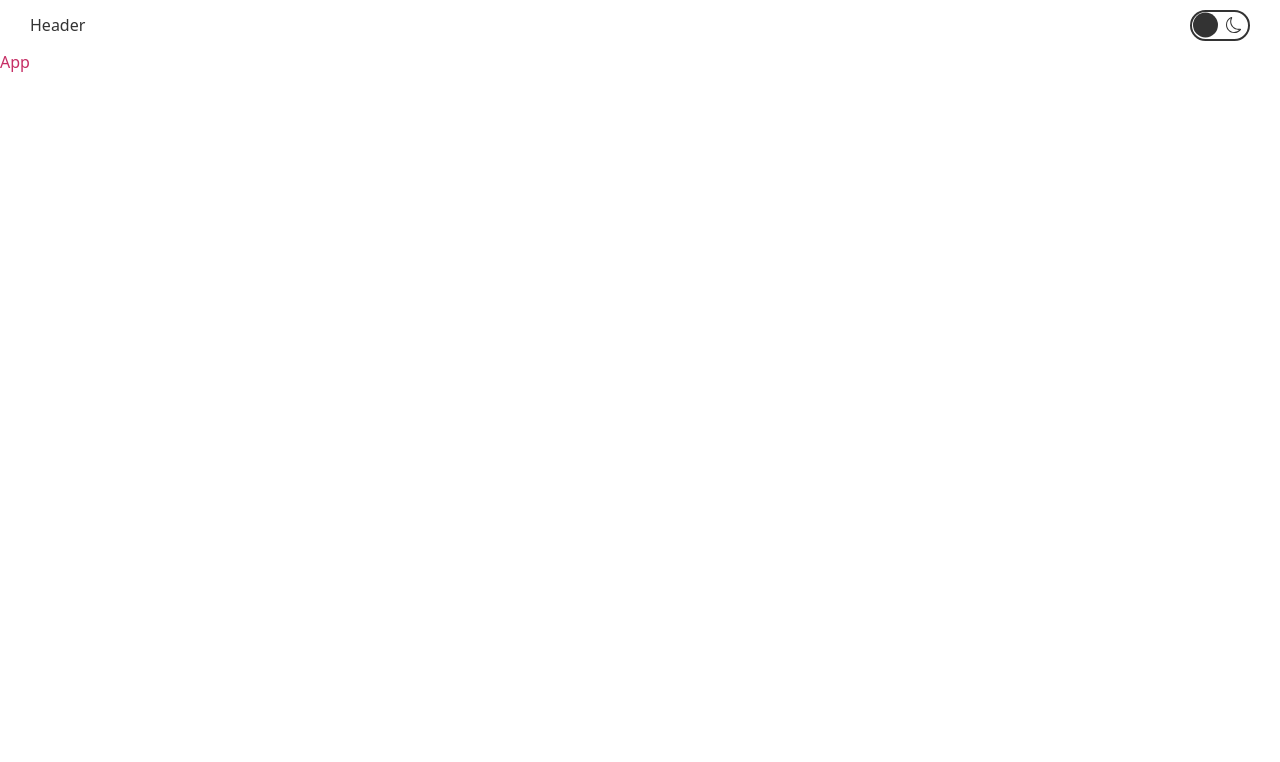
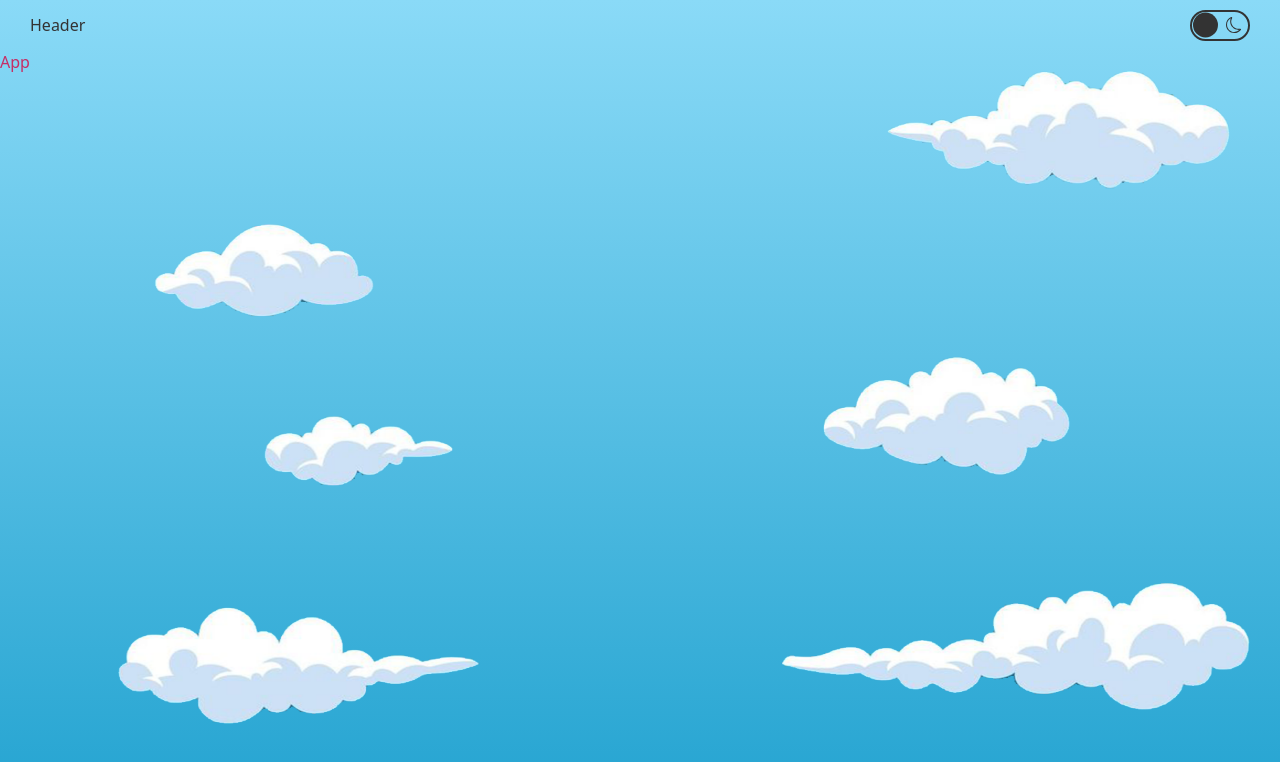
Before and after one commit to victor-hsl/skylists, a React (Create React App) app: page / in a window 1280 px wide. Shown: the top 762 px of the page. Built offline with nearby package versions, Linux system fonts and the light colour scheme.

Commit message:
Theme Config

```diff
--- a/src/App.tsx
+++ b/src/App.tsx
@@ -8,7 +8,7 @@ import Header from './template/header';
 import GlobalStyle from './styles/global'
 import { ThemeProvider, DefaultTheme } from 'styled-components';
 import usePersistedState from './util/usePersistedState';
-
+import BackgroundImage from './components/backgroundImage';
 
 function App() {
   const [theme, setTheme] = usePersistedState<DefaultTheme>('theme', light);
@@ -18,6 +18,7 @@ function App() {
   }
   return (
     <ThemeProvider theme={theme}>
+        <BackgroundImage/>
         <GlobalStyle/>
         <Header toggleTheme={toggleTheme}/>
         App
--- /dev/null
+++ b/src/components/backgroundImage/index.tsx
@@ -0,0 +1,65 @@
+import styled from "styled-components";
+import Clouds from '../../assets/backgrounds/clouds.png'
+import Stars from '../../assets/backgrounds/stars.png'
+import { ThemeContext } from 'styled-components';
+import { useContext } from "react";
+
+const Container = styled.div`
+    @keyframes moveX {
+        0% {
+            transform: translateX(0px);
+        }
+        50% {
+            transform: translateX(50px);
+        }
+        100% {
+            transform: translateX(0px);
+        }
+    }
+    @keyframes moveY {
+        0% {
+            transform: translateY(0px);
+        }
+        100% {
+            transform: translateY(300px);
+        }
+    }
+    top: 0px;
+    left: 0px;
+    z-index: -1;
+    position: absolute;
+    height: 100vh;
+    width: 100%;
+    overflow: hidden;
+    .stars {
+        position: absolute;
+        top: -300px;
+        width: 100%;
+        animation: moveY 10s infinite linear;
+    }
+    .stars:after {
+        top: 0px;
+    }
+    .clouds {
+
+        height: 100%;
+        width: 100%;
+        animation: moveX 7s infinite linear;
+    }
+`;
+
+const BackgroundImage = () => {
+    const { title } = useContext(ThemeContext);
+    return(
+        <Container>
+            {title === 'dark' &&
+                <img src={Stars} className="stars"/>
+            }
+            {title === 'light' &&
+                <img src={Clouds} className="clouds"/>
+            }
+        </Container>
+    );
+}
+
+export default BackgroundImage;
--- a/src/styles/themes/light.ts
+++ b/src/styles/themes/light.ts
@@ -2,7 +2,7 @@ export default {
     title: 'light',
     primary: '#c62e65',
     secondary: '#d63af9',
-    background: '#f5f5f5',
-    gradient: '',
+    background: '#8adaf7',
+    gradient: '#25a4d1',
     text: '#333'
 }
```
Also changed, not shown: src/assets/backgrounds/clouds.png (added), src/assets/backgrounds/stars.png (added).
